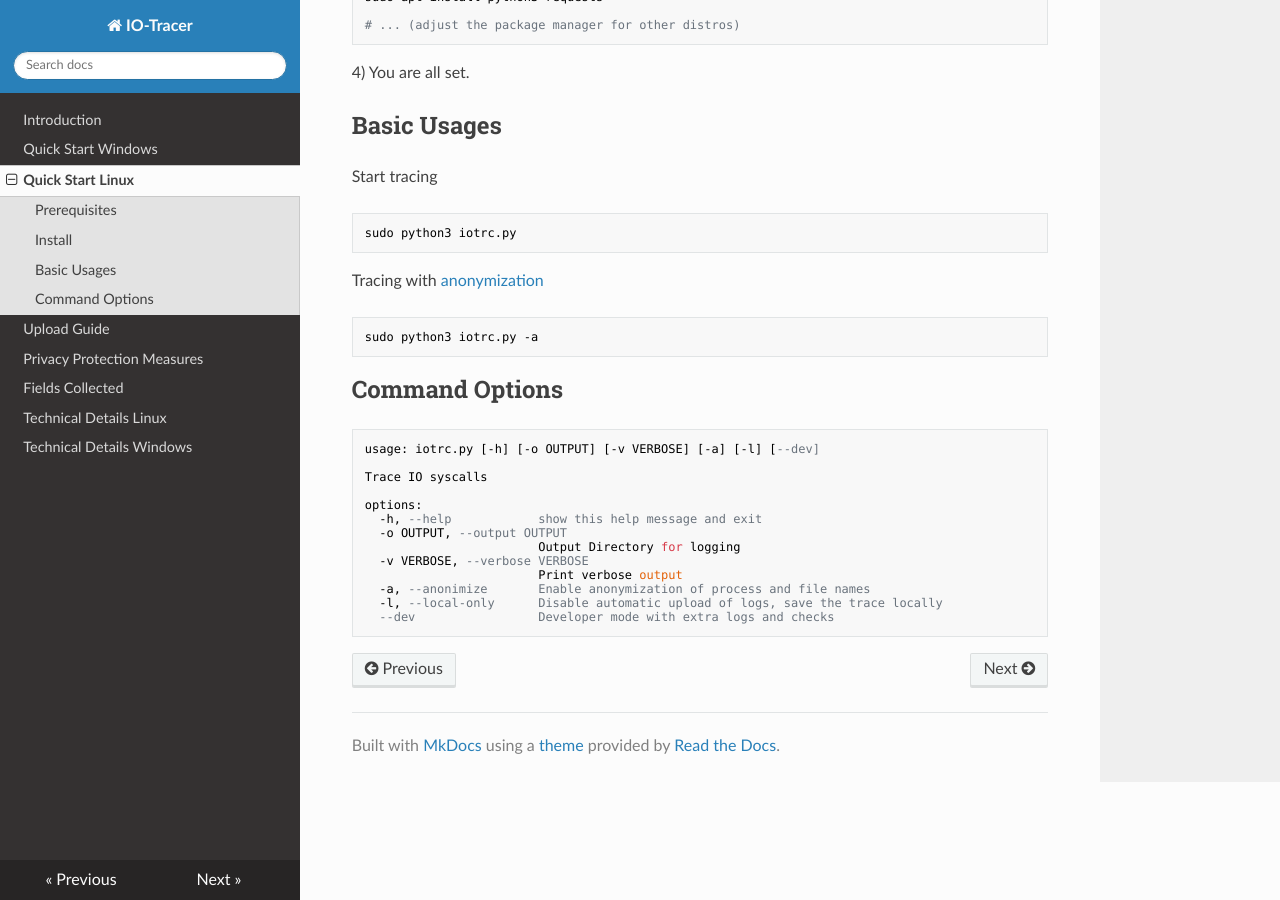
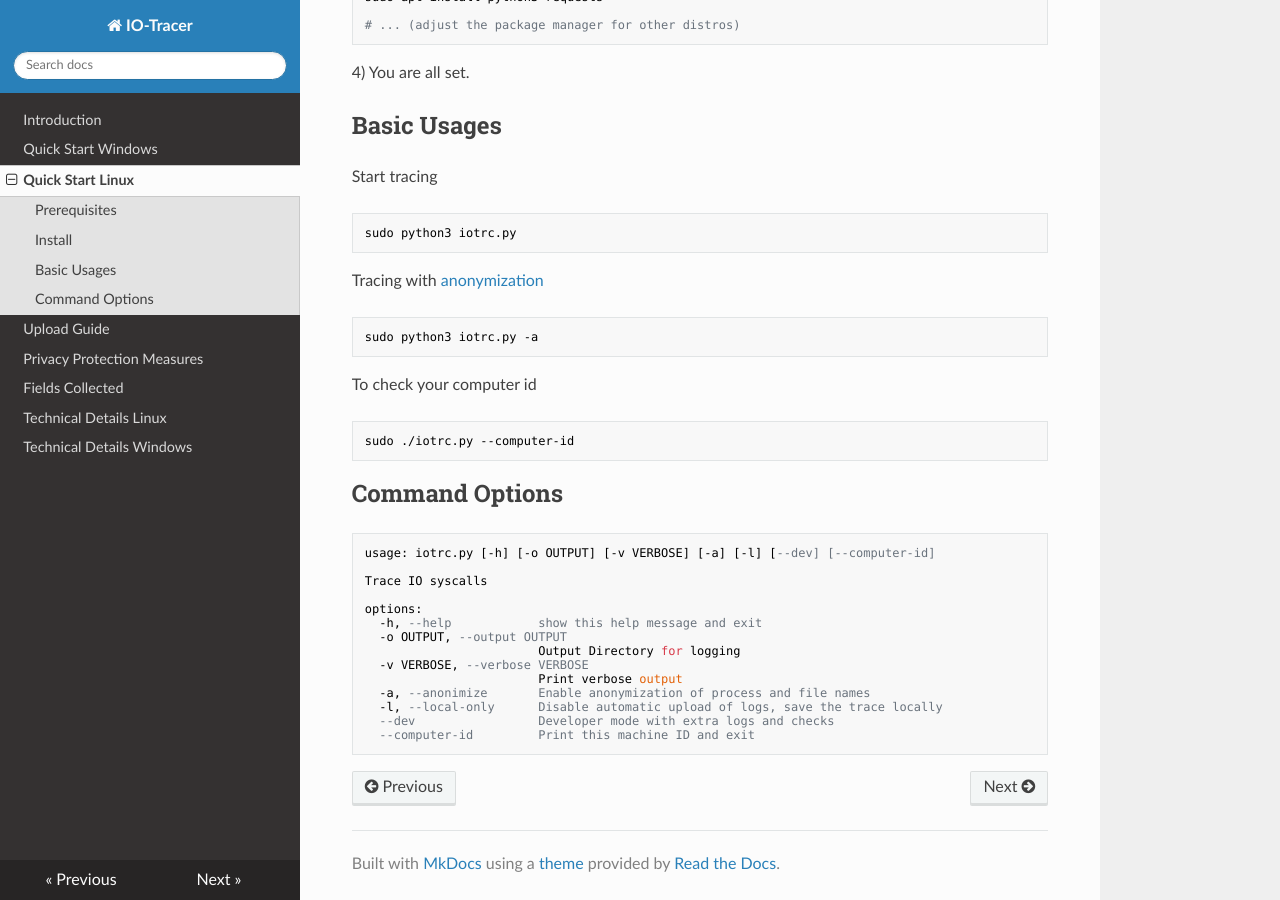
Before and after one commit to cacheMon/iotracerdocs, an MkDocs documentation site: the page built from docs/startlinux.md, in a window 1280 px wide and 900 px high, scrolled down 901 px. Built offline with MkDocs 1.6.1, drawn with Linux system fonts in a browser that asks for light colours; nearby versions of some CDN libraries.

Commit message:
added guide on computer id check

````diff
--- a/docs/startlinux.md
+++ b/docs/startlinux.md
@@ -53,10 +53,15 @@ Tracing with [anonymization](./privacy.md)
 sudo python3 iotrc.py -a
 ```
 
+To check your computer id
+```bash
+sudo ./iotrc.py --computer-id
+```
+
 
 ## Command Options
 ```
-usage: iotrc.py [-h] [-o OUTPUT] [-v VERBOSE] [-a] [-l] [--dev]
+usage: iotrc.py [-h] [-o OUTPUT] [-v VERBOSE] [-a] [-l] [--dev] [--computer-id]
 
 Trace IO syscalls
 
@@ -69,4 +74,5 @@ options:
   -a, --anonimize       Enable anonymization of process and file names
   -l, --local-only      Disable automatic upload of logs, save the trace locally
   --dev                 Developer mode with extra logs and checks
+  --computer-id         Print this machine ID and exit
 ```
````
